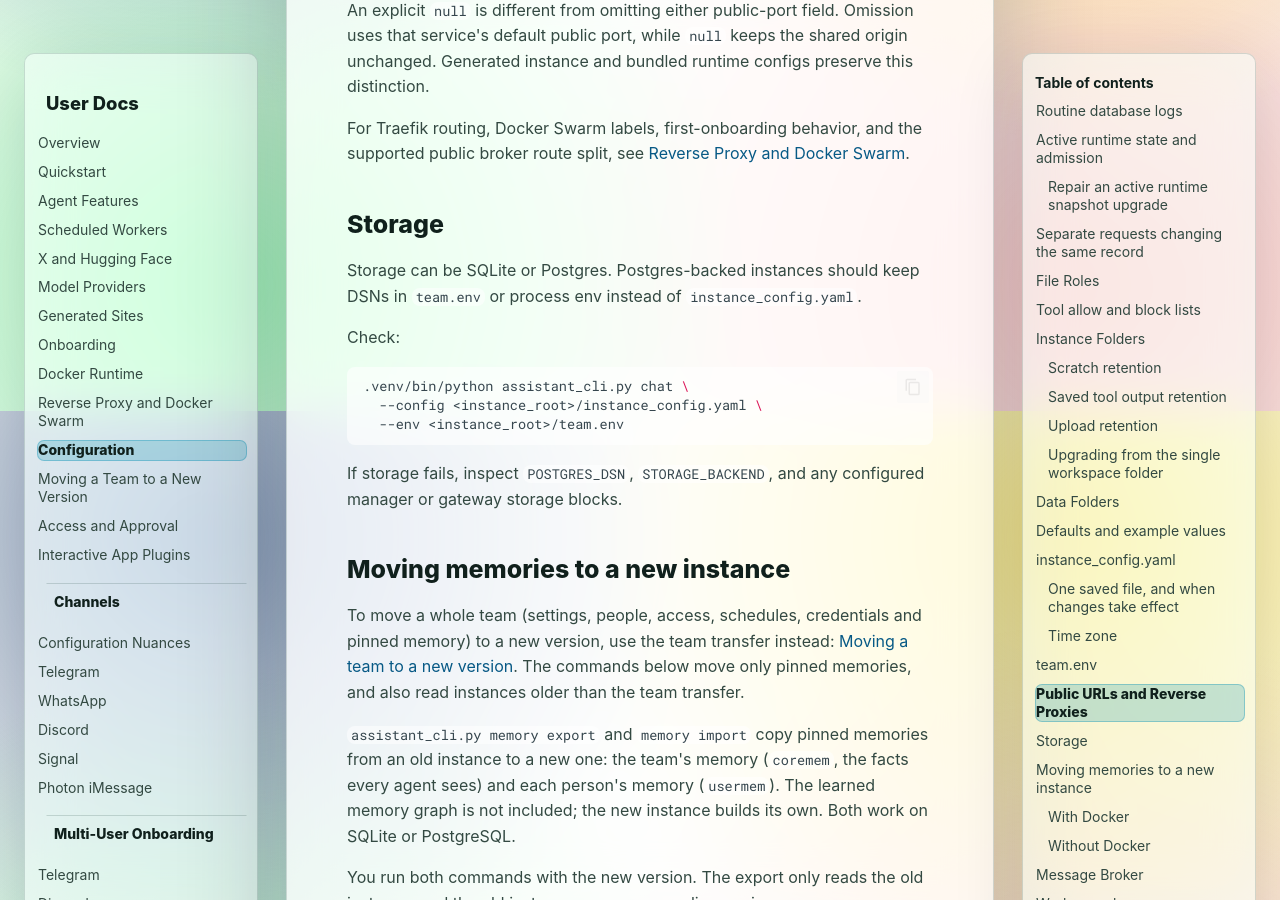
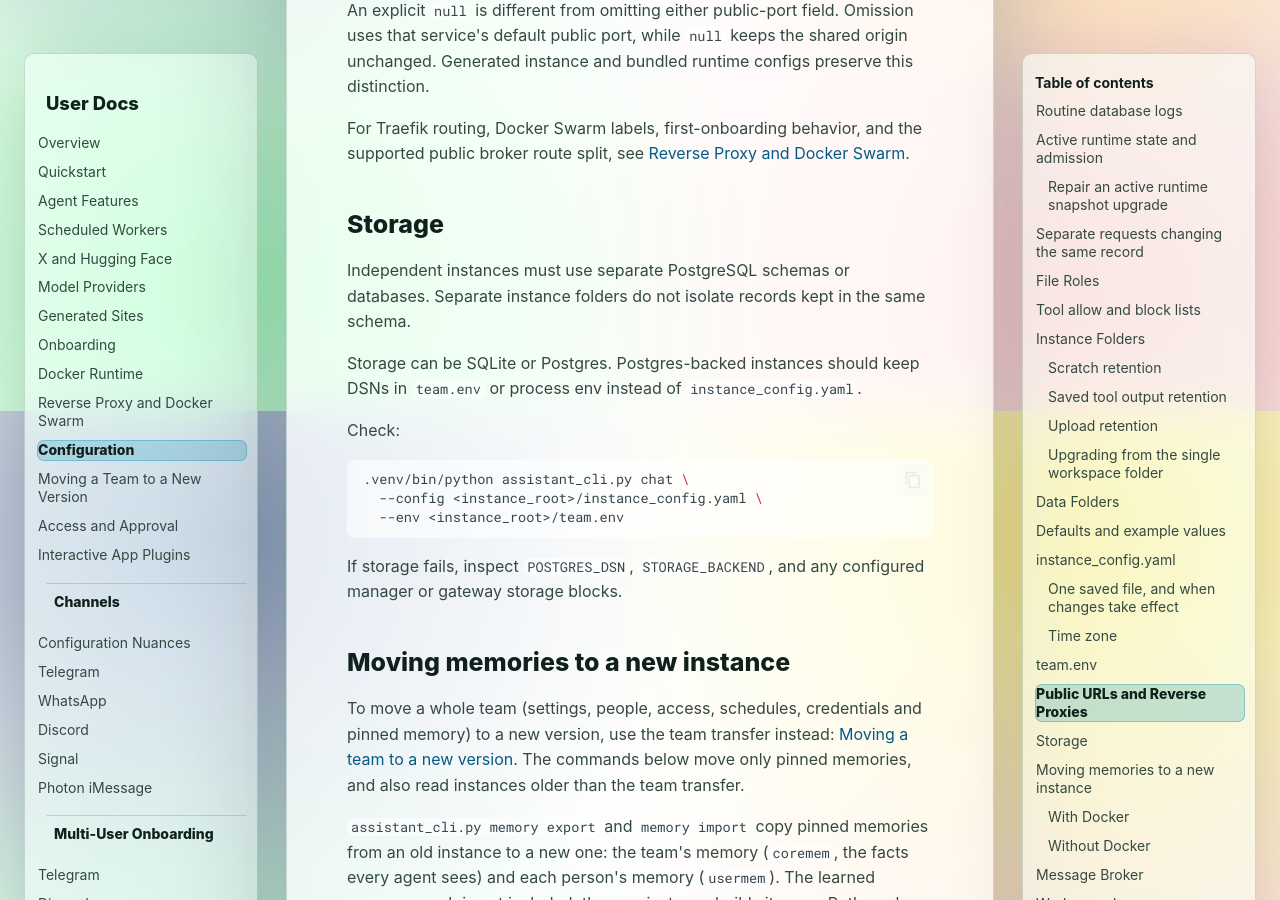
Before and after one commit to enzimo/universal-agents, an MkDocs documentation site: the page built from user_docs_source/configuration.md, in a window 1280 px wide and 900 px high, scrolled down 14889 px. Built offline with MkDocs 1.6.1 and Material for MkDocs 9.7.7, drawn with Linux system fonts in a browser that asks for light colours.

Commit message:
Document storage isolation and ignore the retention run record

```diff
--- a/user_docs_source/configuration.md
+++ b/user_docs_source/configuration.md
@@ -606,6 +606,9 @@ supported public broker route split, see
 
 ## Storage
 
+Independent instances must use separate PostgreSQL schemas or databases.
+Separate instance folders do not isolate records kept in the same schema.
+
 Storage can be SQLite or Postgres. Postgres-backed instances should keep DSNs in
 `team.env` or process env instead of `instance_config.yaml`.
 
```
Also changed, not shown: 1 other file.
